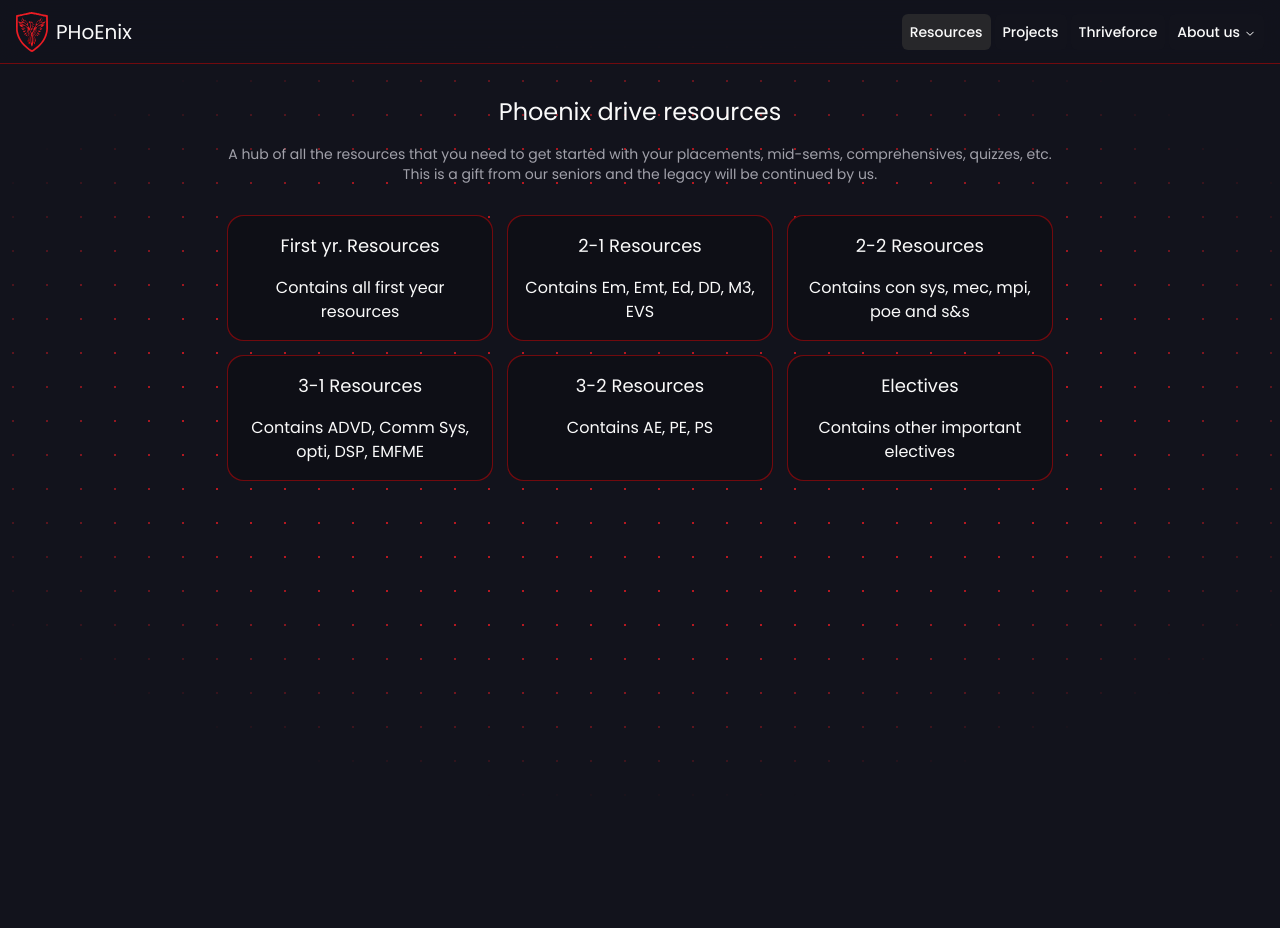
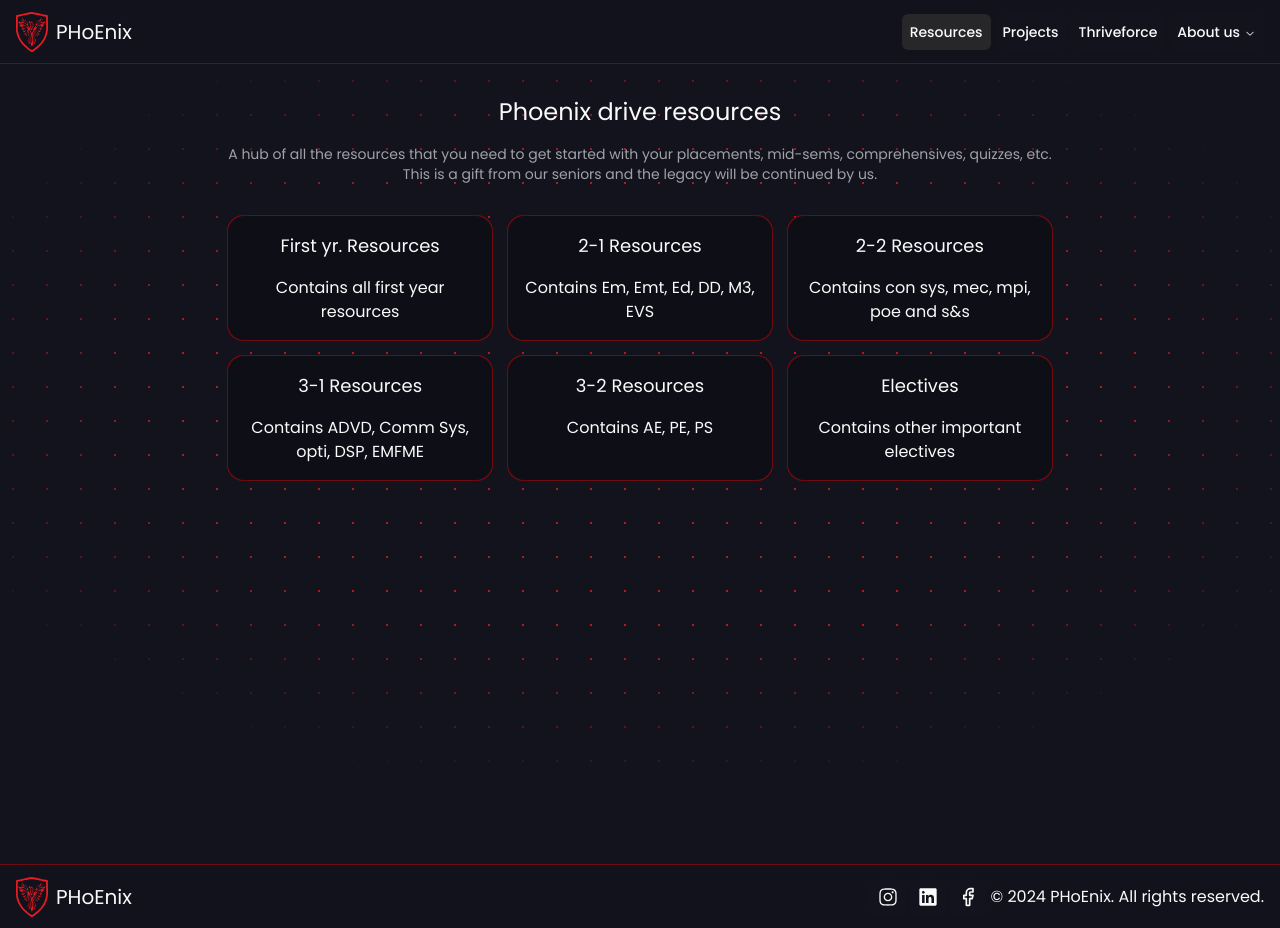
Before and after one commit to phoenix-hyderabad/phoenix-website-rewrite, a React (Vite) app in the folder client/: page /resources in a window 1280 px wide. Before the commit the page ends 800 px from the top, so only its background shows below. Built offline with nearby package versions, Linux system fonts and the light colour scheme.

Commit message:
feat:Added a footer

```diff
--- a/client/package.json
+++ b/client/package.json
@@ -22,6 +22,7 @@
     "class-variance-authority": "^0.7.0",
     "clsx": "^2.1.1",
     "embla-carousel-react": "^8.2.1",
+    "lucide-react": "^0.441.0",
     "postcss": "^8.4.45",
     "react": "^18.3.1",
     "react-dom": "^18.3.1",
--- a/client/src/App.tsx
+++ b/client/src/App.tsx
@@ -1,8 +1,10 @@
 import { BrowserRouter, Routes, Route } from "react-router-dom";
 import Home from "@/views/Home/Home";
+
 import NotFoundPage from "@/views/NotFound";
 import Resources from "@/views/Resources";
 import Navbar from "./components/nav/Navbar";
+import Footer from "./components/footer/Footer";
 
 const App = () => {
   return (
@@ -13,6 +15,7 @@ const App = () => {
         <Route path="/resources" element={<Resources />} />
         <Route path="*" element={<NotFoundPage />} />
       </Routes>
+      <Footer />
     </BrowserRouter>
   );
 };
--- /dev/null
+++ b/client/src/components/footer/Footer.tsx
@@ -0,0 +1,58 @@
+import React from "react";
+
+import { Link } from "../nav/Navbar";
+import {
+  NavigationMenu,
+  NavigationMenuContent,
+  NavigationMenuItem,
+  NavigationMenuLink,
+  NavigationMenuList,
+  NavigationMenuTrigger,
+} from "@/components/ui/navigation-menu";
+import { Link as RouterLink } from "react-router-dom";
+import phoenixLogo from "@/assets/phoenix-logo.svg";
+import { InstagramLogoIcon, LinkedInLogoIcon } from "@radix-ui/react-icons";
+import { Facebook } from "lucide-react";
+function Footer() {
+  return (
+    <footer className="bottom-0 z-50 flex h-16 w-full items-center justify-between border-t bg-background/75 px-4 backdrop-blur-lg transition-all">
+      <RouterLink to="/" className="flex items-center gap-2 text-xl">
+        <img
+          src={phoenixLogo}
+          loading="lazy"
+          decoding="async"
+          className="h-10 object-contain"
+          alt="logo"
+        />
+        PHoEnix
+      </RouterLink>
+
+      <NavigationMenu className="max-sm:hidden">
+        <NavigationMenuList>
+          <NavigationMenuItem>
+            <Link to="https://www.instagram.com/phoenixbphc?igsh=MWk3MWZuYXB6Nzh4dw==">
+              <InstagramLogoIcon className="h-5 w-5"/>
+            </Link>
+          </NavigationMenuItem>
+          <NavigationMenuItem>
+            <Link to="https://www.linkedin.com/company/phoenix-association-bphc/">
+              <LinkedInLogoIcon className="h-5 w-5"/>
+            </Link>
+          </NavigationMenuItem>
+          <NavigationMenuItem>
+            <Link to="https://www.facebook.com/groups/121969974532289/user/100063699953850/">
+              <Facebook className="h-5 w-5"/>
+            </Link>
+          </NavigationMenuItem>
+          <NavigationMenuItem>
+            <p className="mb-0">
+              © {new Date().getFullYear()} PHoEnix. All rights reserved.
+            </p>
+          </NavigationMenuItem>
+        </NavigationMenuList>
+      </NavigationMenu>
+    </footer>
+  );
+}
+
+export default Footer;
--- a/client/src/components/nav/Navbar.tsx
+++ b/client/src/components/nav/Navbar.tsx
@@ -11,7 +11,7 @@ import { Link as RouterLink } from "react-router-dom";
 import phoenixLogo from "@/assets/phoenix-logo.svg";
 import { cn } from "@/lib/utils";
 
-const Link = ({ to, ...props }: LinkProps) => {
+ export const Link = ({ to, ...props }: LinkProps) => {
   const { pathname } = useLocation();
   const isActive = pathname.endsWith(to.toString());
 
--- a/client/src/views/Resources.tsx
+++ b/client/src/views/Resources.tsx
@@ -264,7 +264,7 @@ function Resources() {
   }, [cardsContainer]);
 
   return (
-    <div className="mx-auto flex max-w-5xl flex-col gap-8 p-8 text-center">
+    <div className="mx-auto flex max-w-5xl h-dvh flex-col gap-8 p-8 text-center">
       <div className="flex flex-col gap-4">
         <h3 className="text-2xl">Phoenix drive resources</h3>
         <p className="text-sm text-muted-foreground">
```
